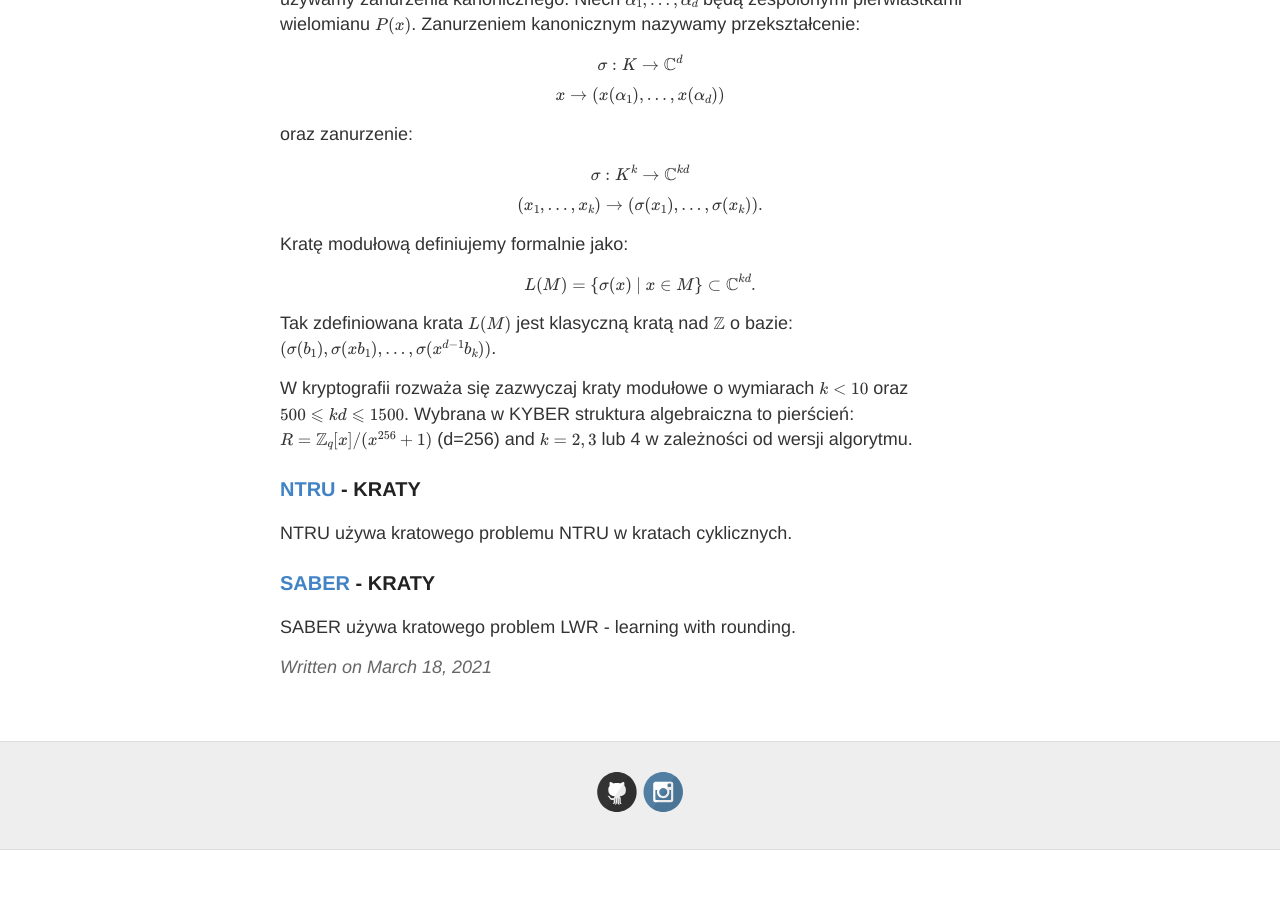
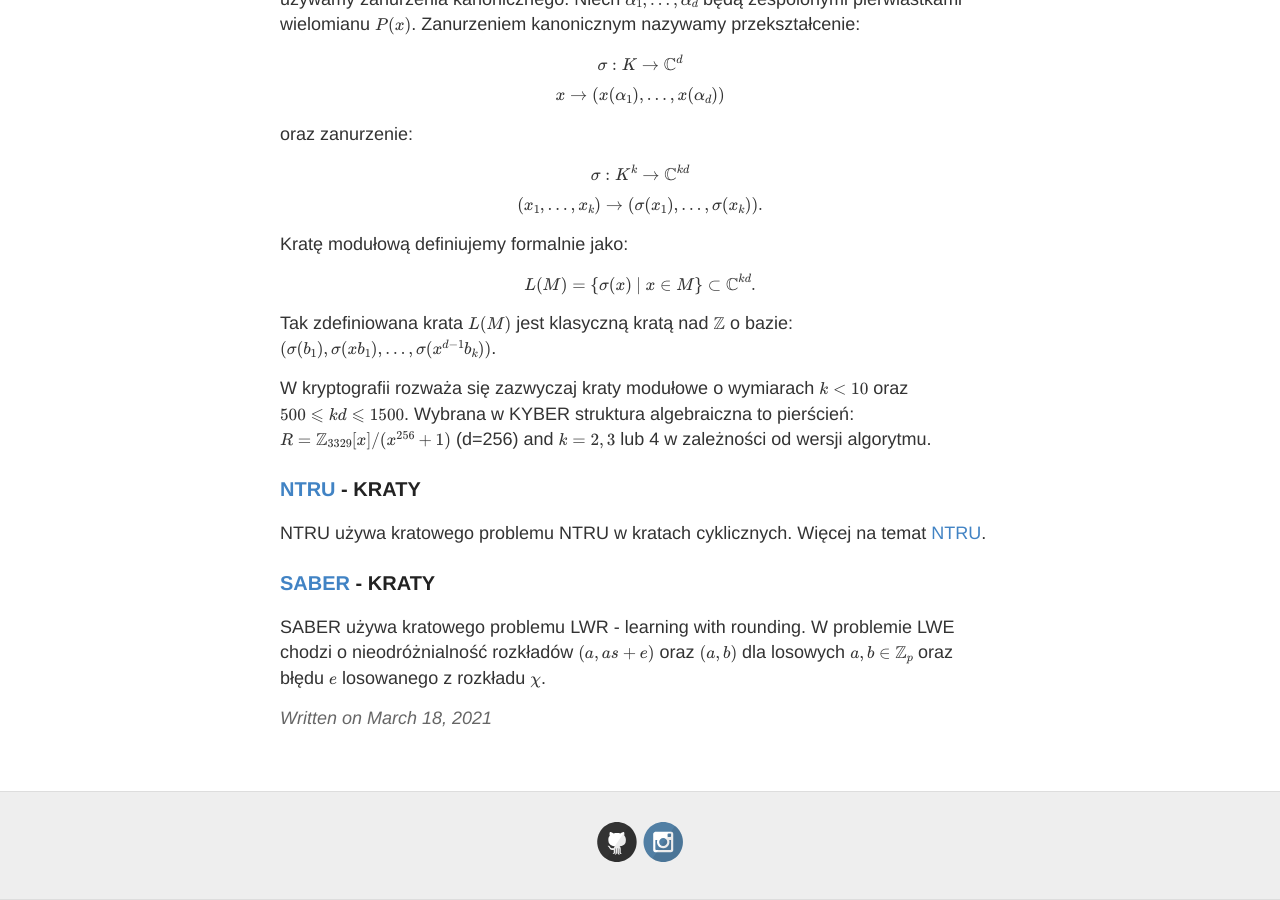
Before and after one commit to keIpie/keIpie.github.io, a Jekyll site: the page built from pq/_posts/2021-3-18-nist-round-3.md, in a window 1280 px wide and 900 px high, scrolled down 1264 px. Built offline with Jekyll 4.4.1, drawn with Linux system fonts in a browser that asks for light colours; formulas are drawn with MathJax 3; before the commit the page ends 2114 px from its top, so only the background shows below that.

Commit message:
kyber module lattices

```diff
--- a/pq/_posts/2021-3-18-nist-round-3.md
+++ b/pq/_posts/2021-3-18-nist-round-3.md
@@ -55,12 +55,14 @@ $$ L(M) = \{ \sigma(x)~|~x \in M \} \subset \mathbb{C}^{kd}.$$
 Tak zdefiniowana krata $L(M)$ jest klasyczną kratą nad $\mathbb{Z}$ o bazie: $(\sigma(b_1), \sigma(xb_1), \ldots, \sigma(x^{d-1}b_k))$.
 
 W kryptografii rozważa się zazwyczaj kraty modułowe o wymiarach $k<10$ oraz $500\leqslant kd \leqslant 1500$.
-Wybrana w KYBER struktura algebraiczna to pierścień: $R=\mathbb{Z}_q[x]/(x^{256}+1)$ (d=256) and $k=2,3$ lub 4 w zależności od wersji algorytmu.
+Wybrana w KYBER struktura algebraiczna to pierścień: $R=\mathbb{Z}_{3329}[x]/(x^{256}+1)$ (d=256) and $k=2,3$ lub 4 w zależności od wersji
+algorytmu.
 
 ### [NTRU](https://ntru.org/) - KRATY
 
-NTRU używa kratowego problemu NTRU w kratach cyklicznych.
+NTRU używa kratowego problemu NTRU w kratach cyklicznych. Więcej na temat [NTRU](https://keipie.github.io/ntru/).
 
 ### [SABER](https://www.esat.kuleuven.be/cosic/pqcrypto/saber/) - KRATY
 
-SABER używa kratowego problem LWR - learning with rounding.
+SABER używa kratowego problemu LWR - learning with rounding. W problemie LWE chodzi o nieodróżnialność rozkładów
+$(a,as+e)$ oraz $(a,b)$ dla losowych $a,b \in \mathbb{Z}_p$ oraz błędu $e$ losowanego z rozkładu $\chi$.
```
